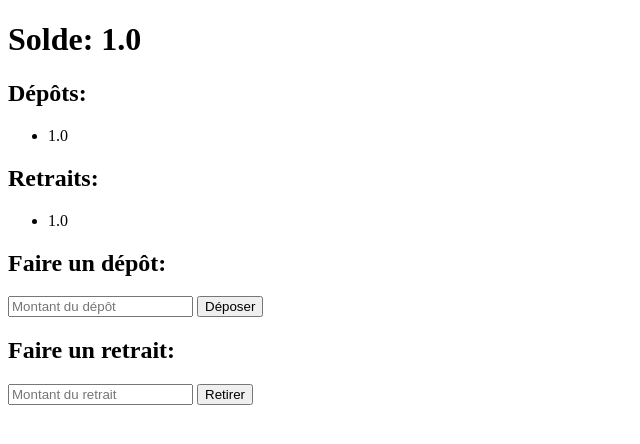
After one commit to Jean-altesse/BANKSOLUS, a Flask app: template BankSolu/templates/transac_jinj.html in a window 1280 px wide. The commit adds this page. Shown: the top 444 px of the page, without its empty margins (0-640 px from the left). Run offline with Flask 3, Linux system fonts and the light colour scheme; the template is opened without the code that fills it: values that come from a table or form of the project are taken from there, others are empty; tables that the repository leaves empty hold one stand-in row (values such as "Sample post").

Commit message:
liaison des pages

```diff
--- a/BankSolu/app.py
+++ b/BankSolu/app.py
@@ -1,4 +1,4 @@
-from flask import Flask, render_template
+from flask import Flask, render_template, request
 from flask_sqlalchemy import SQLAlchemy
 
 app = Flask(__name__)
@@ -17,14 +17,67 @@ def ins():
     return render_template("inscription.html")
 
 
+@app.route("/trans")
+def ls():
+
+    return render_template("transaction_bank.html")
 
 
 
-
-if __name__ == "__main__":
-    app.run()
+# if __name__ == "__main__":
+#     app.run()
 
 
+# from flask import Flask, render_template, request
+# from flask_sqlalchemy import SQLAlchemy
+
+
+# app = Flask(__name__)
+# app.config['SQLALCHEMY_DATABASE_URI'] = 'sqlite:///transactions.db'
+# db = SQLAlchemy(app)
+
+
+class Transaction(db.Model):
+    id = db.Column(db.Integer, primary_key=True)
+    type = db.Column(db.String(10), nullable=False)
+    montant = db.Column(db.Float, nullable=False)
+
+    def _repr_(self):
+        return f"Transaction(type='{self.type}', montant={self.montant})"
+
+
+@app.route('/')
+def transaction():
+    solde = Transaction.query.filter_by(type='solde').first()
+    depots = Transaction.query.filter_by(type='depot').all()
+    retraits = Transaction.query.filter_by(type='retrait').all()
+    return render_template('transaction_bank.html', solde=solde, depots=depots, retraits=retraits)
+
+
+@app.route('/depot', methods=['POST'])
+def depot():
+    montant = float(request.form['montant'])
+    transaction = Transaction(type='depot', montant=montant)
+    db.session.add(transaction)
+    db.session.commit()
+    return 'Success'
+
+
+@app.route('/retrait', methods=['POST'])
+def retrait():
+    montant = float(request.form['montant'])
+    solde = Transaction.query.filter_by(type='solde').first()
+    if montant > solde.montant:
+        return 'Solde insuffisant'
+
+    transaction = Transaction(type='retrait', montant=montant)
+    db.session.add(transaction)
+    db.session.commit()
+    return 'Success'
+
+
+if __name__ == '_main_':
+    app.run(debug=True)
 
 
 
--- a/BankSolu/templates/profil.html
+++ b/BankSolu/templates/profil.html
@@ -2,7 +2,7 @@
 <html lang="en">
 <head>
     <link rel="stylesheet" type="text/css" href="https://maxcdn.bootstrapcdn.com/font-awesome/4.7.0/css/font-awesome.min.css">
-    <link rel="stylesheet" type="text/css" href="profileone.css">
+    <link rel="stylesheet" type="text/css" href="../static/css/profil.css">
     <meta charset="UTF-8">
     <meta http-equiv="X-UA-Compatible" content="IE=edge">
     <meta name="viewport" content="width=device-width, initial-scale=1.0">
@@ -24,7 +24,7 @@
                     <td width="150" style="vertical-align: middle;">
                         <span style="margin-right: 20px; display: block;">
                             <div class="profile-pic">
-                                <img alt="User Pic" src="https://d30y9cdsu7xlg0.cloudfront.net/png/138926-200.png" id="profile-image1" height="200">
+                                <img alt="User Pic" src="../static/img/photo.png" id="profile-image1" height="200">
                                 <input id="profile-image-upload" class="hidden" type="file" onchange="previewFile()" >
                                 <div style="color:#999;" >  </div>
                         </div>
--- /dev/null
+++ b/BankSolu/templates/transac_jinj.html
@@ -0,0 +1,35 @@
+<!DOCTYPE html>
+<html>
+<head>
+    <title>Transactions</title>
+</head>
+<body>
+    <h1>Solde: {{ solde.montant }}</h1>
+
+    <h2>Dépôts:</h2>
+    <ul>
+        {% for depot in depots %}
+        <li>{{ depot.montant }}</li>
+        {% endfor %}
+    </ul>
+
+    <h2>Retraits:</h2>
+    <ul>
+        {% for retrait in retraits %}
+        <li>{{ retrait.montant }}</li>
+        {% endfor %}
+    </ul>
+
+    <h2>Faire un dépôt:</h2>
+    <form action="/depot" method="POST">
+        <input type="text" name="montant" placeholder="Montant du dépôt" required>
+        <input type="submit" value="Déposer">
+    </form>
+
+    <h2>Faire un retrait:</h2>
+    <form action="/retrait" method="POST">
+        <input type="text" name="montant" placeholder="Montant du retrait" required>
+        <input type="submit" value="Retirer">
+    </form>
+</body>
+</html>
--- a/BankSolu/templates/transaction_bank.html
+++ b/BankSolu/templates/transaction_bank.html
@@ -50,7 +50,7 @@
                 <li class="search-box">
 
                         <i class=" icon"><img style="width: 70px;height: 50px; border-radius: 50px;" src="../static/img/photo.png" alt=""></i>
-                        <span class="text nav-text" for="" > <a style="color: rgba(0, 0, 0, 0.557);" href=""> Profil</a></span>
+                        <span class="text nav-text" for="" > <a style="color: rgba(0, 0, 0, 0.557);" href="../templates/profil.html"> Profil</a></span>
                         <!-- <input type="text" placeholder="Search..."> -->
 
 
```
Also changed, not shown: BankSolu/templates/Tableau_bord.html (+9 -6 lines), BankSolu/static/css/transac_jinj.css (added), BankSolu/static/js/transac_jinj.js (added), 1 other file.
